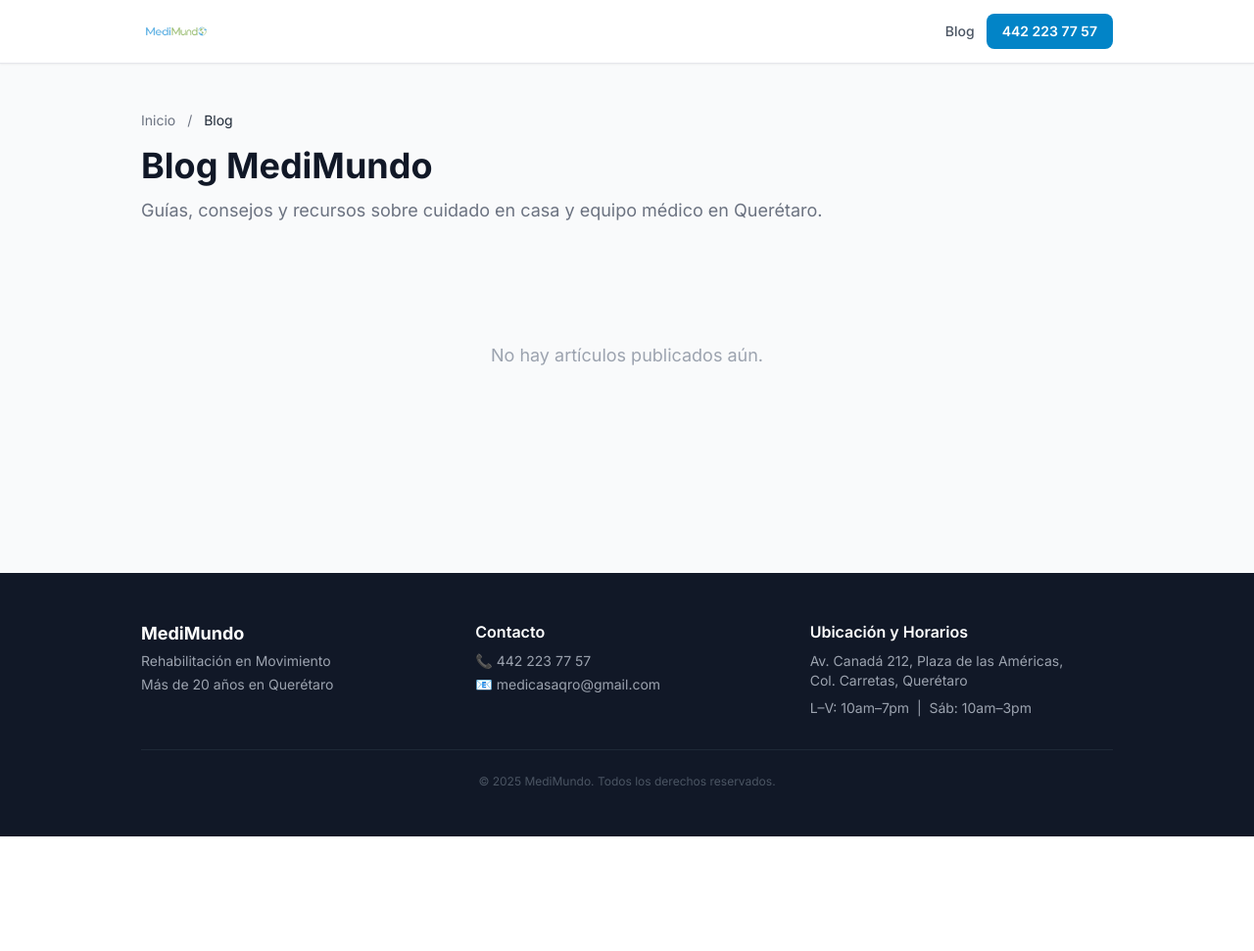
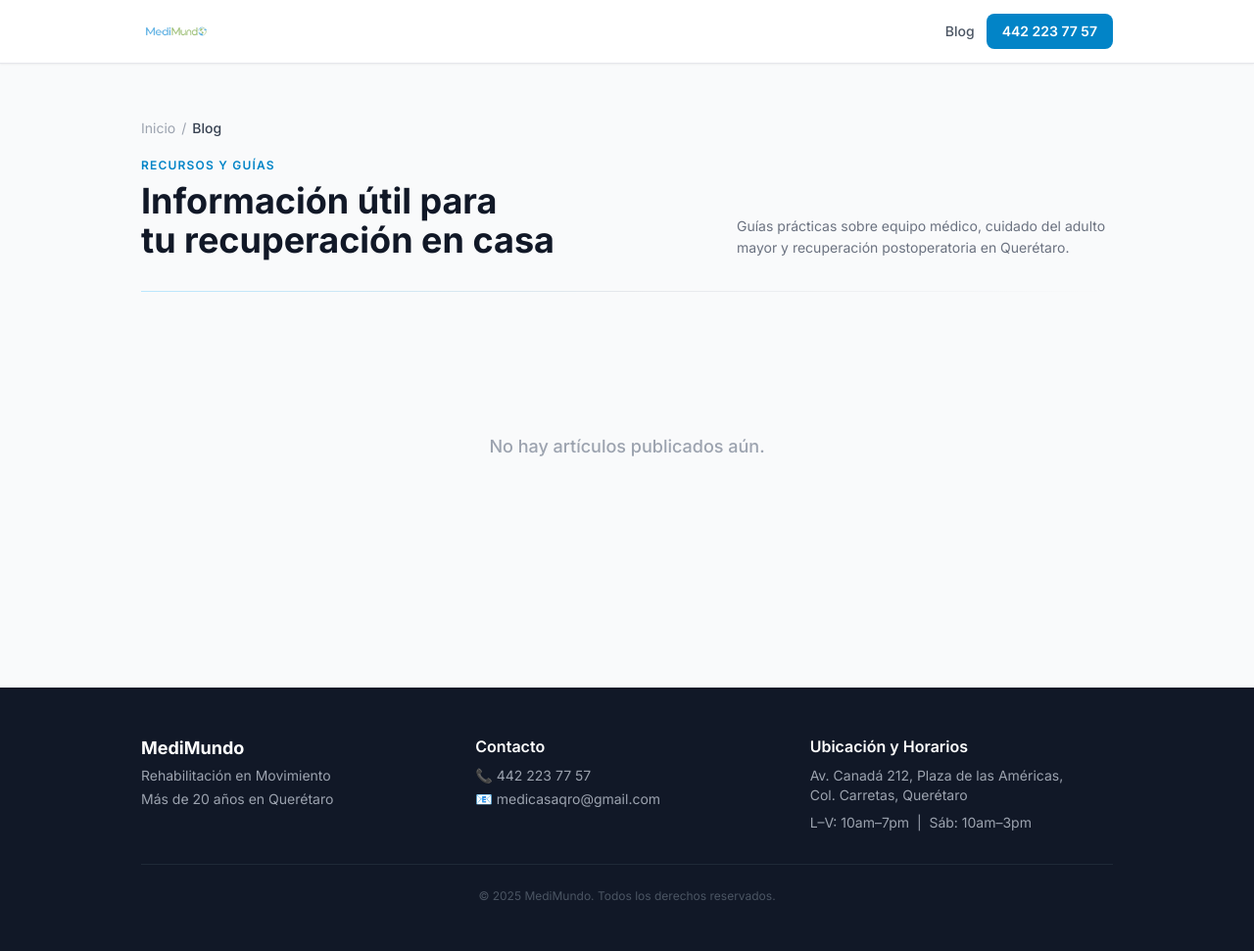
Before and after one commit to EmilioValdez/Medi-Mundo, a FastAPI app: template backend/app/templates/blog/lista.html in a window 1280 px wide. Shown: the whole page at 98% size. Before the commit the page ends 854 px from the top, so only its background shows below. Run offline with FastAPI, Linux system fonts and the light colour scheme; the template is opened without the code that fills it, so the values that code supplies are empty; some libraries are stand-ins or nearby versions.

Commit message:
feat(blog): remove images, redesign blog templates as elegant text-based layout
List page: gradient accent bar instead of images, category badge, clean
card hover animation, arrow CTA. Detail page: no hero image, left-border
h2 accents, icon-labeled meta row, gradient CTA block.

Co-Authored-By: Claude Sonnet 4.6 <noreply@anthropic.com>

```diff
--- a/backend/app/templates/blog/lista.html
+++ b/backend/app/templates/blog/lista.html
@@ -8,71 +8,95 @@
 <meta property="og:description" content="Guías y consejos sobre renta de equipo médico, cuidado del adulto mayor y recuperación en casa.">
 <meta property="og:url" content="https://medimundo.mx/blog">
 <meta property="og:type" content="website">
+<style>
+  .card-accent { background: linear-gradient(135deg, #0ea5e9 0%, #0284c7 100%); }
+  .card-hover { transition: transform 0.2s ease, box-shadow 0.2s ease; }
+  .card-hover:hover { transform: translateY(-3px); box-shadow: 0 12px 28px rgba(0,0,0,0.09); }
+</style>
 {% endblock %}
 
 {% block content %}
-<main class="max-w-5xl mx-auto px-4 py-12">
+<main class="max-w-5xl mx-auto px-4 py-14">
 
-  <div class="mb-10">
-    <nav class="text-sm text-gray-500 mb-4">
-      <a href="/" class="hover:text-sky-600">Inicio</a>
-      <span class="mx-2">/</span>
-      <span class="text-gray-800">Blog</span>
+  <!-- Header -->
+  <div class="mb-12">
+    <nav class="text-sm text-gray-400 mb-5 flex items-center gap-1.5">
+      <a href="/" class="hover:text-sky-600 transition-colors">Inicio</a>
+      <span>/</span>
+      <span class="text-gray-700 font-medium">Blog</span>
     </nav>
-    <h1 class="text-3xl md:text-4xl font-bold text-gray-900 mb-3">Blog MediMundo</h1>
-    <p class="text-gray-500 text-lg">Guías, consejos y recursos sobre cuidado en casa y equipo médico en Querétaro.</p>
+    <div class="flex items-end justify-between gap-4 flex-wrap">
+      <div>
+        <p class="text-xs font-semibold uppercase tracking-widest text-sky-600 mb-2">Recursos y guías</p>
+        <h1 class="text-3xl md:text-4xl font-bold text-gray-900 leading-tight">Información útil para<br class="hidden sm:block"> tu recuperación en casa</h1>
+      </div>
+      <p class="text-gray-500 max-w-sm text-sm leading-relaxed">Guías prácticas sobre equipo médico, cuidado del adulto mayor y recuperación postoperatoria en Querétaro.</p>
+    </div>
+    <div class="mt-8 h-px bg-gradient-to-r from-sky-200 via-gray-200 to-transparent"></div>
   </div>
 
   {% if posts %}
   <div class="grid grid-cols-1 md:grid-cols-2 lg:grid-cols-3 gap-6">
     {% for post in posts %}
-    <article class="bg-white rounded-xl shadow-sm border border-gray-100 overflow-hidden hover:shadow-md transition-shadow">
-      {% if post.imagen_principal %}
-      <a href="/blog/{{ post.slug }}">
-        <img
-          src="{{ post.imagen_principal }}"
-          alt="{{ post.alt_imagen or post.titulo }}"
-          class="w-full h-48 object-cover"
-          loading="lazy"
-        >
-      </a>
-      {% endif %}
-      <div class="p-5">
-        {% if post.categoria %}
-        <span class="text-xs font-semibold text-sky-600 uppercase tracking-wide">{{ post.categoria }}</span>
+    <article class="card-hover bg-white rounded-2xl border border-gray-100 overflow-hidden flex flex-col">
+
+      <!-- Color accent bar -->
+      <div class="h-1 card-accent"></div>
+
+      <div class="p-6 flex flex-col flex-1">
+
+        <!-- Category + date -->
+        <div class="flex items-center justify-between mb-3">
+          {% if post.categoria %}
+          <span class="text-[11px] font-bold text-sky-600 uppercase tracking-widest bg-sky-50 px-2.5 py-1 rounded-full">
+            {{ post.categoria }}
+          </span>
+          {% endif %}
+          <span class="text-[11px] text-gray-400 ml-auto">{{ post.fecha_publicacion }}</span>
+        </div>
+
+        <!-- Title -->
+        <h2 class="text-base font-bold text-gray-900 leading-snug mb-3 flex-none" style="display:-webkit-box;-webkit-line-clamp:3;-webkit-box-orient:vertical;overflow:hidden;">
+          <a href="/blog/{{ post.slug }}" class="hover:text-sky-600 transition-colors">{{ post.titulo }}</a>
+        </h2>
+
+        <!-- Excerpt -->
+        {% if post.resumen %}
+        <p class="text-sm text-gray-500 leading-relaxed flex-1" style="display:-webkit-box;-webkit-line-clamp:3;-webkit-box-orient:vertical;overflow:hidden;">
+          {{ post.resumen }}
+        </p>
         {% endif %}
-        <h2 class="text-lg font-bold text-gray-900 mt-2 mb-2 leading-snug">
-          <a href="/blog/{{ post.slug }}" class="hover:text-sky-600">{{ post.titulo }}</a>
-        </h2>
-        {% if post.resumen %}
-        <p class="text-sm text-gray-500 line-clamp-3">{{ post.resumen }}</p>
-        {% endif %}
-        <div class="mt-4 flex items-center justify-between">
-          <span class="text-xs text-gray-400">{{ post.fecha_publicacion }}</span>
-          <a href="/blog/{{ post.slug }}" class="text-sm font-semibold text-sky-600 hover:text-red-700">
-            Leer más →
+
+        <!-- CTA -->
+        <div class="mt-5 pt-4 border-t border-gray-100 flex items-center justify-between">
+          <a href="/blog/{{ post.slug }}" class="inline-flex items-center gap-1.5 text-sm font-semibold text-sky-600 hover:text-sky-800 transition-colors group">
+            Leer artículo
+            <svg class="h-4 w-4 transition-transform group-hover:translate-x-0.5" fill="none" viewBox="0 0 24 24" stroke="currentColor" stroke-width="2">
+              <path stroke-linecap="round" stroke-linejoin="round" d="M13.5 4.5 21 12m0 0-7.5 7.5M21 12H3"/>
+            </svg>
           </a>
         </div>
+
       </div>
     </article>
     {% endfor %}
   </div>
 
   {% if total_pages > 1 %}
-  <nav class="mt-10 flex justify-center gap-2">
+  <nav class="mt-12 flex justify-center items-center gap-3">
     {% if page > 1 %}
-    <a href="/blog?page={{ page - 1 }}" class="px-4 py-2 rounded-lg border border-gray-300 text-sm font-medium hover:border-sky-500 hover:text-sky-600">← Anterior</a>
+    <a href="/blog?page={{ page - 1 }}" class="px-5 py-2.5 rounded-xl border border-gray-200 text-sm font-medium text-gray-600 hover:border-sky-400 hover:text-sky-600 transition-colors">← Anterior</a>
     {% endif %}
-    <span class="px-4 py-2 text-sm text-gray-500">Página {{ page }} de {{ total_pages }}</span>
+    <span class="px-4 py-2 text-sm text-gray-400">{{ page }} / {{ total_pages }}</span>
     {% if page < total_pages %}
-    <a href="/blog?page={{ page + 1 }}" class="px-4 py-2 rounded-lg border border-gray-300 text-sm font-medium hover:border-sky-500 hover:text-sky-600">Siguiente →</a>
+    <a href="/blog?page={{ page + 1 }}" class="px-5 py-2.5 rounded-xl border border-gray-200 text-sm font-medium text-gray-600 hover:border-sky-400 hover:text-sky-600 transition-colors">Siguiente →</a>
     {% endif %}
   </nav>
   {% endif %}
 
   {% else %}
-  <div class="text-center py-20 text-gray-400">
-    <p class="text-lg">No hay artículos publicados aún.</p>
+  <div class="text-center py-24 text-gray-400">
+    <p class="text-lg font-medium">No hay artículos publicados aún.</p>
   </div>
   {% endif %}
 
```
Also changed, not shown: backend/app/templates/blog/detalle.html (+58 -30 lines).
